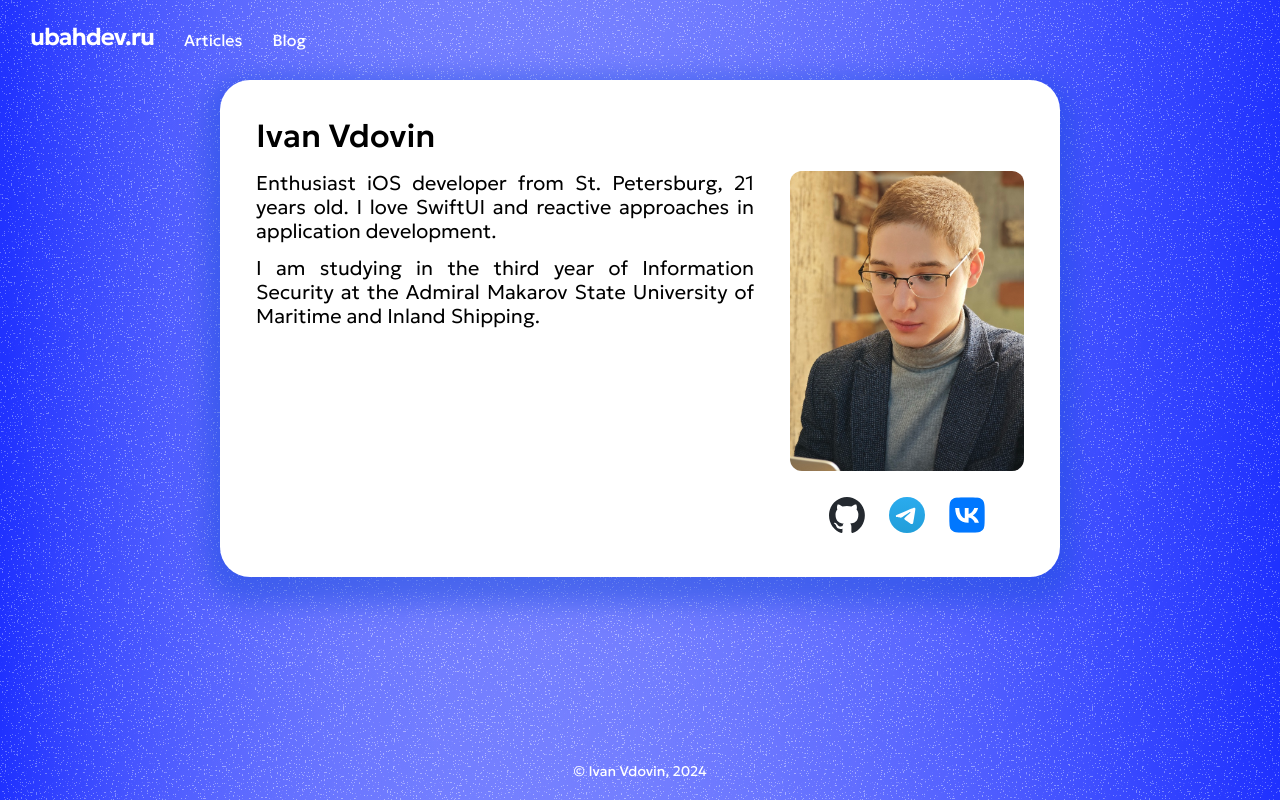
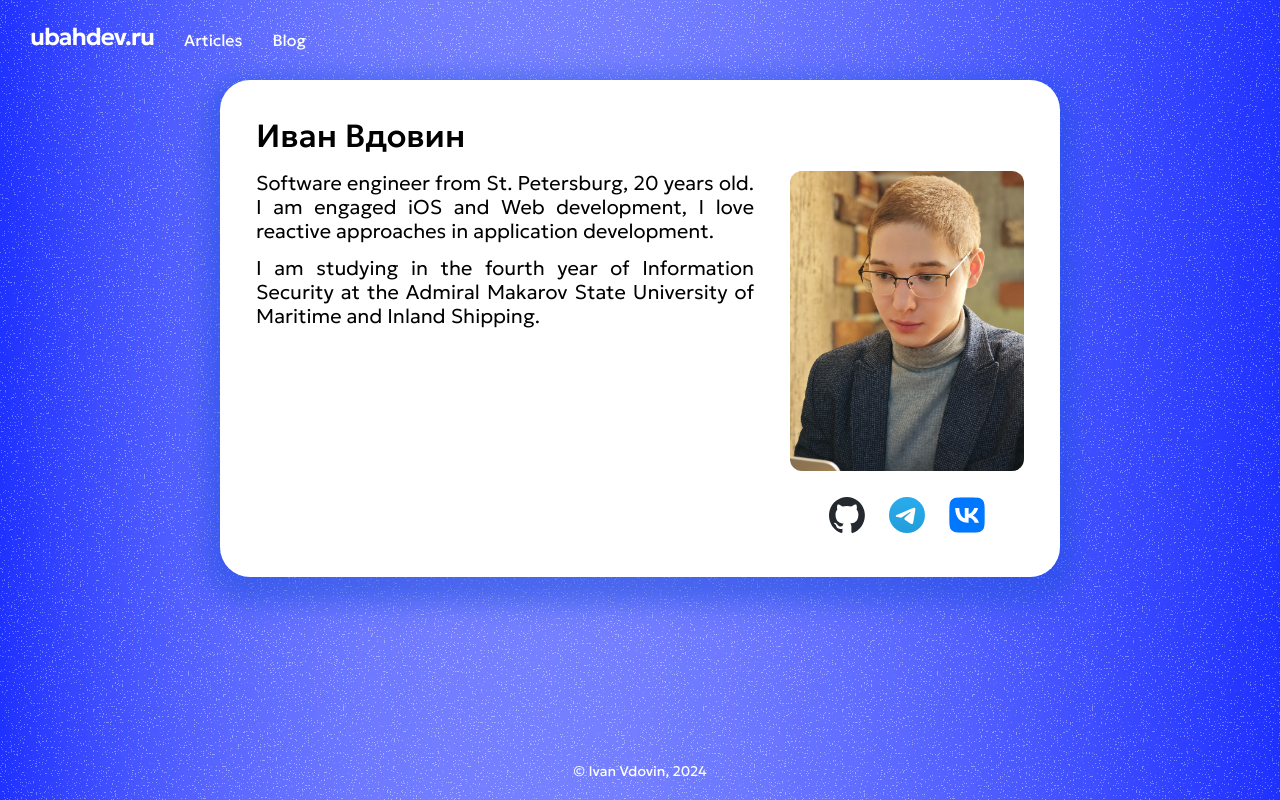
Before and after one commit to ubahwin/ubahdev.ru, a React (Vite) app: page / in a window 1280 px wide. Built offline with nearby package versions, Linux system fonts and the light colour scheme.

Commit message:
feat(about): change text and calculate my age

```diff
--- a/src/pages/About.tsx
+++ b/src/pages/About.tsx
@@ -5,17 +5,35 @@ import tgLogo from '@assets/logo/telegram.svg'
 import ghLogo from '@assets/logo/github.svg'
 import IconLink from '@components/IconLink.tsx'
 
+const calculateAge = (birthDate: Date): number => {
+  const today = new Date()
+  let age = today.getFullYear() - birthDate.getFullYear()
+  const monthDifference = today.getMonth() - birthDate.getMonth()
+  const dayDifference = today.getDate() - birthDate.getDate()
+
+  if (monthDifference < 0 || (monthDifference === 0 && dayDifference < 0)) {
+    age--
+  }
+
+  return age
+}
+
 const About = () => {
+  const birthDate = new Date(2003, 2, 16)
+  const age = calculateAge(birthDate)
+
   return (
     <>
-      <h1>Ivan Vdovin</h1>
+      <h1>Иван Вдовин</h1>
       <div className="about-container-separator">
         <div className="about-container-text">
           <p>
-            Enthusiast iOS developer from St. Petersburg, 21 years old. I love SwiftUI and reactive approaches in application development.
+            Software engineer from St. Petersburg, {age} years old. I am engaged iOS and Web development, I love
+            reactive approaches in application development.
           </p>
           <p>
-            I am studying in the third year of Information Security at the Admiral Makarov State University of Maritime and Inland Shipping.
+            I am studying in the fourth year of Information Security at the Admiral Makarov State University of Maritime
+            and Inland Shipping.
           </p>
         </div>
         <div className="about-container-photo">
```
